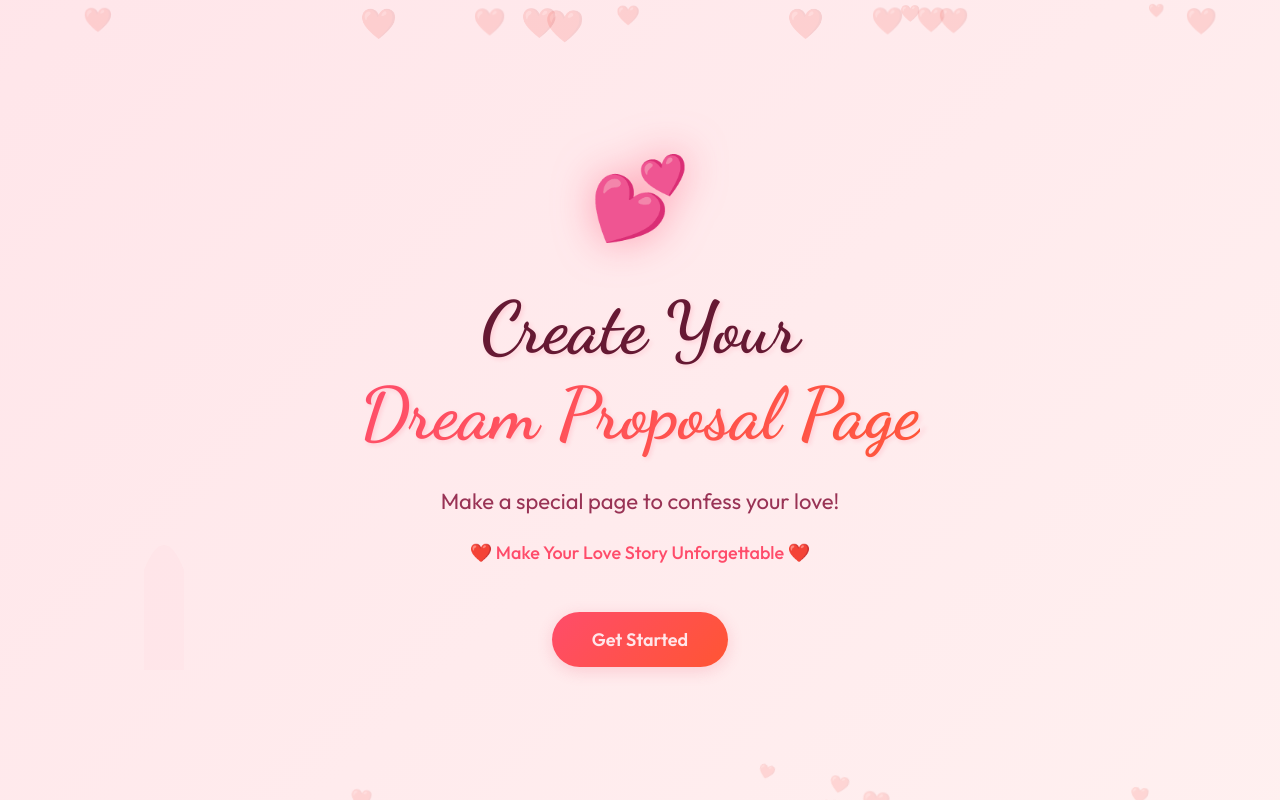
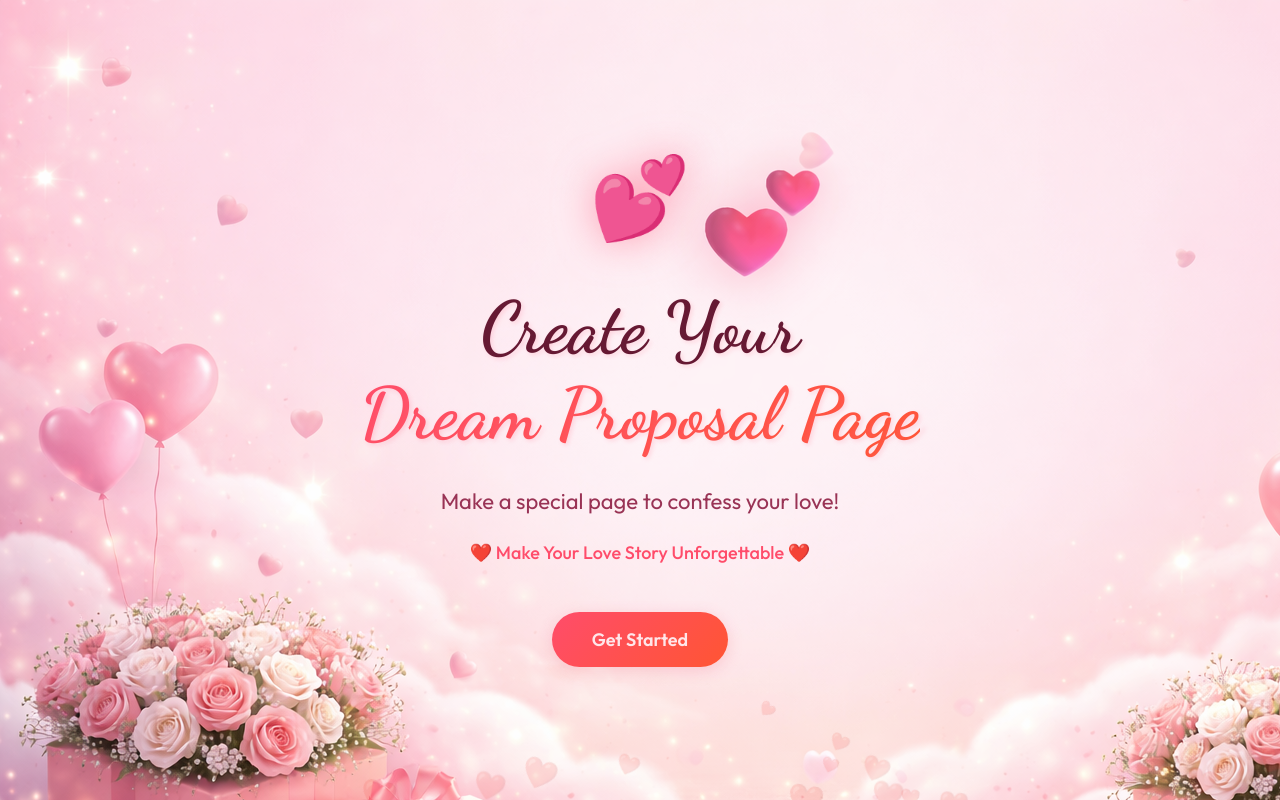
Before and after one commit to pavitra-sudo/Valentine-Proposal-Site, a React (Vite) app: page / in a window 1280 px wide. Built offline with nearby package versions, Linux system fonts and the light colour scheme.

Commit message:
added background

```diff
--- a/src/components/AnimatedBackground.jsx
+++ b/src/components/AnimatedBackground.jsx
@@ -1,5 +1,6 @@
 import { useEffect, useState } from 'react'
 import './AnimatedBackground.css'
+import bgImage from '/background.png'
 
 const AnimatedBackground = () => {
     const [hearts, setHearts] = useState([])
@@ -10,7 +11,7 @@ const AnimatedBackground = () => {
             heartArray.push({
                 id: i,
                 left: Math.random() * 100,
-                delay: Math.random() * 15,
+                delay: Math.random() * 5,
                 duration: 15 + Math.random() * 10,
                 size: 0.8 + Math.random() * 1.2
             })
@@ -19,7 +20,10 @@ const AnimatedBackground = () => {
     }, [])
 
     return (
-        <div className="animated-bg">
+        <div
+            className="animated-bg"
+            style={{ backgroundImage: `url(${bgImage})` }}
+        >
             <div className="floating-hearts">
                 {hearts.map(heart => (
                     <div
```
Also changed, not shown: background.png (added), 1 other file (tests, documents, lock files or other folders).
